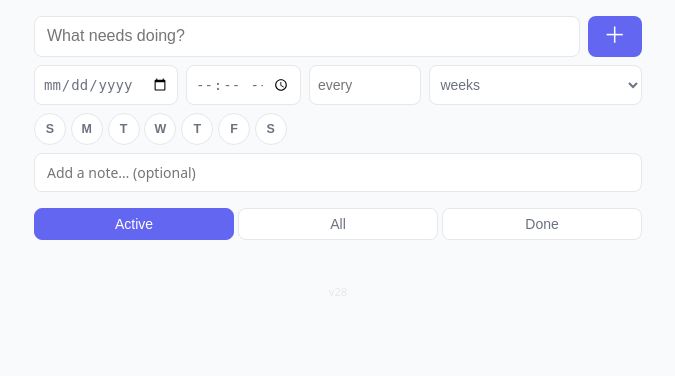
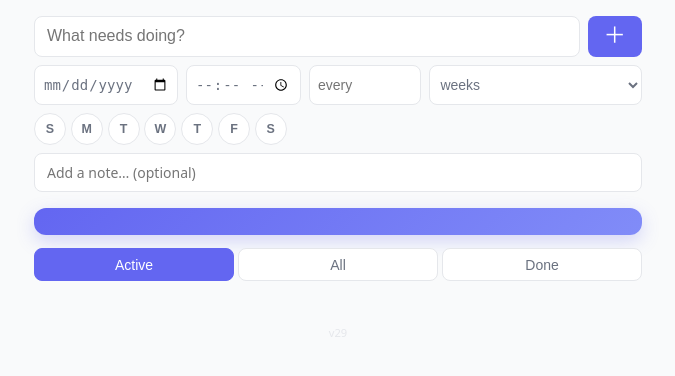
Before and after one commit to dezgo/markd, a Flask app: page /app in a window 1280 px wide. Shown: the part 52-428 px from the top of the page, without its empty margins (302-977 px from the left). Run offline with Flask 3, Linux system fonts and the light colour scheme; the visitor is signed in with stand-in values (Sample User, id 1); data that the repository does not hold is empty.

Commit message:
Replace bell icon with prominent notifications banner
- Indigo gradient banner below the add form: 'Turn on reminders'
  with an Enable CTA button
- iOS Safari (not standalone): banner switches to install instructions
  ('Tap Share → Add to Home Screen') since iOS won't deliver pushes
  to non-installed PWAs
- Banner disappears entirely once subscribed or denied — no greyed-out
  permanent UI
- Removed bell icon from header

Co-Authored-By: Claude Sonnet 4.6 <noreply@anthropic.com>

```diff
--- a/static/app.css
+++ b/static/app.css
@@ -496,6 +496,49 @@ body.is-editing #submit-btn { font-size: 1.2rem; }
 
 #new-notes:focus { border-color: var(--accent); }
 
+/* ---- Notifications banner ---- */
+
+.notif-banner {
+  display: flex;
+  align-items: center;
+  justify-content: space-between;
+  gap: 1rem;
+  background: linear-gradient(135deg, #6366f1, #818cf8);
+  color: white;
+  padding: 0.85rem 1rem;
+  border-radius: 12px;
+  margin-bottom: 0.85rem;
+  box-shadow: 0 6px 18px rgba(99,102,241,0.25);
+}
+
+.notif-banner.is-install {
+  background: linear-gradient(135deg, #4338ca, #6366f1);
+}
+
+.notif-banner-text {
+  display: flex;
+  flex-direction: column;
+  gap: 0.15rem;
+  font-size: 0.85rem;
+  line-height: 1.4;
+}
+.notif-banner-text strong { font-size: 0.95rem; font-weight: 600; }
+.notif-banner-text span { opacity: 0.9; }
+
+.notif-banner-cta {
+  background: white;
+  color: var(--accent-dark);
+  border: none;
+  padding: 0.55rem 1.1rem;
+  border-radius: 8px;
+  font-size: 0.9rem;
+  font-weight: 600;
+  cursor: pointer;
+  flex-shrink: 0;
+  transition: opacity 0.15s;
+}
+.notif-banner-cta:hover { opacity: 0.85; }
+
 /* ---- Filter tabs ---- */
 
 .filter-tabs {
--- a/static/app.js
+++ b/static/app.js
@@ -1,6 +1,6 @@
 'use strict';
 
-const VERSION = 'v28';
+const VERSION = 'v29';
 
 let todos = [];
 let filter = 'active';
@@ -546,11 +546,49 @@ function urlBase64ToUint8Array(b64) {
   return Uint8Array.from([...raw].map(c => c.charCodeAt(0)));
 }
 
-const notifBtn = document.getElementById('notif-btn');
+const notifBanner = document.getElementById('notif-banner');
+
+const isStandalone = window.matchMedia('(display-mode: standalone)').matches || navigator.standalone === true;
+const isIOS = /iPad|iPhone|iPod/.test(navigator.userAgent);
+
+function hideBanner() {
+  notifBanner.hidden = true;
+  notifBanner.innerHTML = '';
+}
+
+function showInstallBanner() {
+  notifBanner.hidden = false;
+  notifBanner.className = 'notif-banner is-install';
+  notifBanner.innerHTML = `
+    <div class="notif-banner-text">
+      <strong>Install to get reminders</strong>
+      <span>iOS only sends notifications from installed apps. Tap the <b>Share</b> icon below, then <b>Add to Home Screen</b>.</span>
+    </div>
+  `;
+}
+
+function showEnableBanner(onEnable) {
+  notifBanner.hidden = false;
+  notifBanner.className = 'notif-banner';
+  notifBanner.innerHTML = `
+    <div class="notif-banner-text">
+      <strong>Turn on reminders</strong>
+      <span>Get pushed when your tasks are due, even when the app is closed.</span>
+    </div>
+    <button type="button" class="notif-banner-cta">Enable</button>
+  `;
+  notifBanner.querySelector('.notif-banner-cta').addEventListener('click', onEnable);
+}
 
 async function setupPush() {
+  // iOS Safari (not installed) — has no Notification API at all. Push the install path.
+  if (isIOS && !isStandalone) {
+    showInstallBanner();
+    return;
+  }
+
   if (!('Notification' in window) || !('serviceWorker' in navigator)) return;
-  if (Notification.permission === 'denied') return;
+  if (Notification.permission === 'denied') { hideBanner(); return; }
 
   let reg;
   try { reg = await navigator.serviceWorker.ready; } catch { return; }
@@ -565,7 +603,7 @@ async function setupPush() {
     try {
       const sub = await reg.pushManager.subscribe({ userVisibleOnly: true, applicationServerKey: keyBytes });
       await api('/push/subscribe', { method: 'POST', body: JSON.stringify(sub.toJSON()) }).catch(() => {});
-      notifBtn.hidden = true;
+      hideBanner();
       return;
     } catch {
       const stale = await reg.pushManager.getSubscription().catch(() => null);
@@ -573,20 +611,17 @@ async function setupPush() {
     }
   }
 
-  notifBtn.hidden = false;
-  notifBtn.onclick = async () => {
+  showEnableBanner(async () => {
     const perm = await Notification.requestPermission();
-    if (perm !== 'granted') return;
+    if (perm !== 'granted') { hideBanner(); return; }
     try {
       const sub = await reg.pushManager.subscribe({ userVisibleOnly: true, applicationServerKey: keyBytes });
       await api('/push/subscribe', { method: 'POST', body: JSON.stringify(sub.toJSON()) });
-      notifBtn.classList.add('is-on');
-      notifBtn.title = 'Notifications on';
-      notifBtn.onclick = null;
+      hideBanner();
     } catch (e) {
       console.error('Push subscribe failed', e);
     }
-  };
+  });
 }
 
 document.querySelectorAll('.tab').forEach(btn => {
--- a/static/sw.js
+++ b/static/sw.js
@@ -1,4 +1,4 @@
-const CACHE = 'markd-v28';
+const CACHE = 'markd-v29';
 const PRECACHE = [
   '/app',
   '/static/app.css',
--- a/templates/index.html
+++ b/templates/index.html
@@ -19,10 +19,7 @@
 
 <header class="app-header">
   <span class="logo">Markd</span>
-  <div class="header-actions">
-    <button id="notif-btn" class="notif-btn" title="Enable notifications" hidden>🔔</button>
-    <a href="/logout" class="logout-btn" title="Sign out">⏏</a>
-  </div>
+  <a href="/logout" class="logout-btn" title="Sign out">⏏</a>
 </header>
 
 <main class="app-main">
@@ -64,6 +61,9 @@
     <input id="new-notes" type="text" placeholder="Add a note… (optional)" maxlength="2000" autocomplete="off">
   </form>
 
+  <!-- Notifications onboarding banner -->
+  <div id="notif-banner" class="notif-banner" hidden></div>
+
   <!-- Filter tabs -->
   <nav class="filter-tabs" aria-label="Filter todos">
     <button class="tab active" data-filter="active">Active</button>
```
